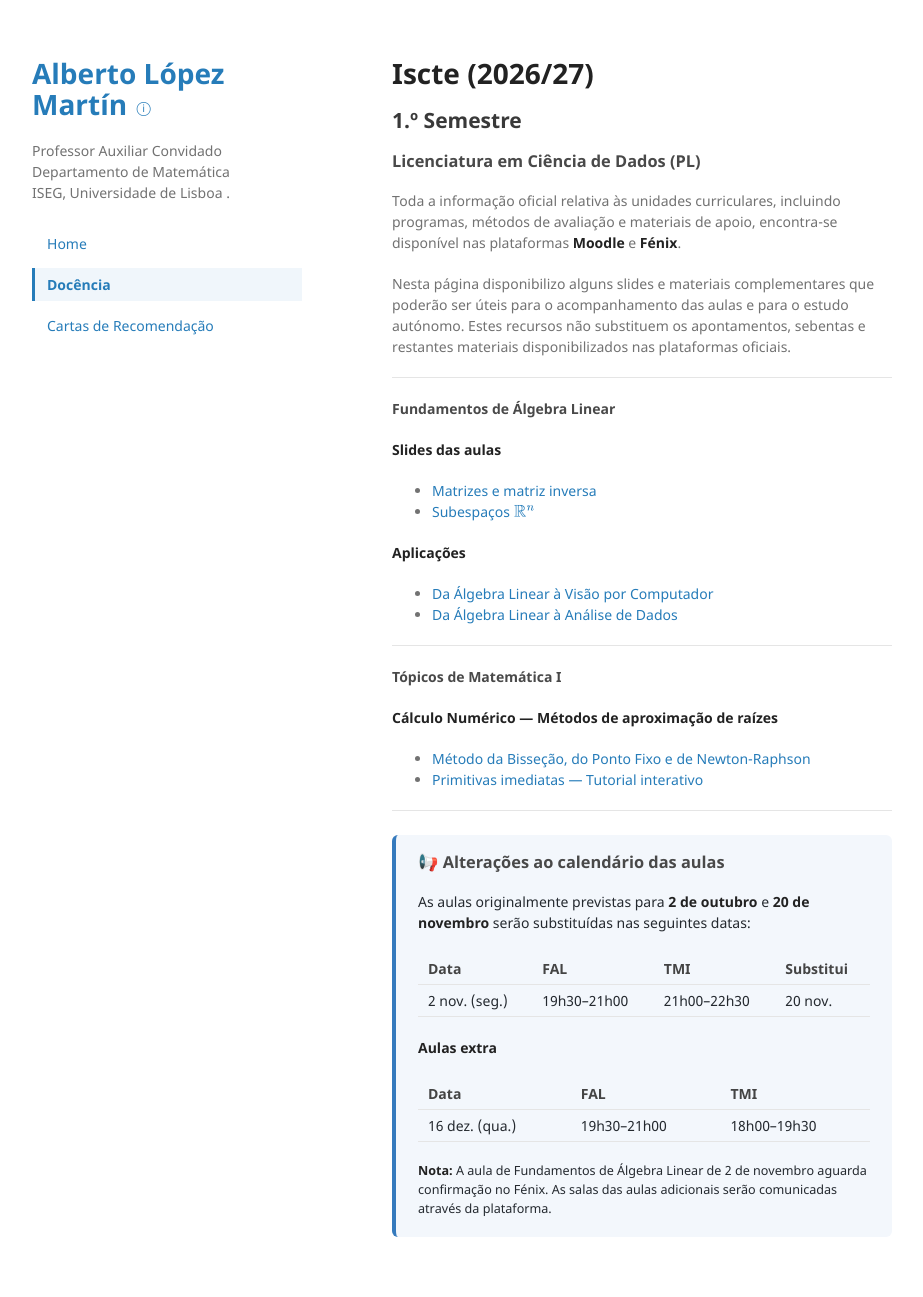
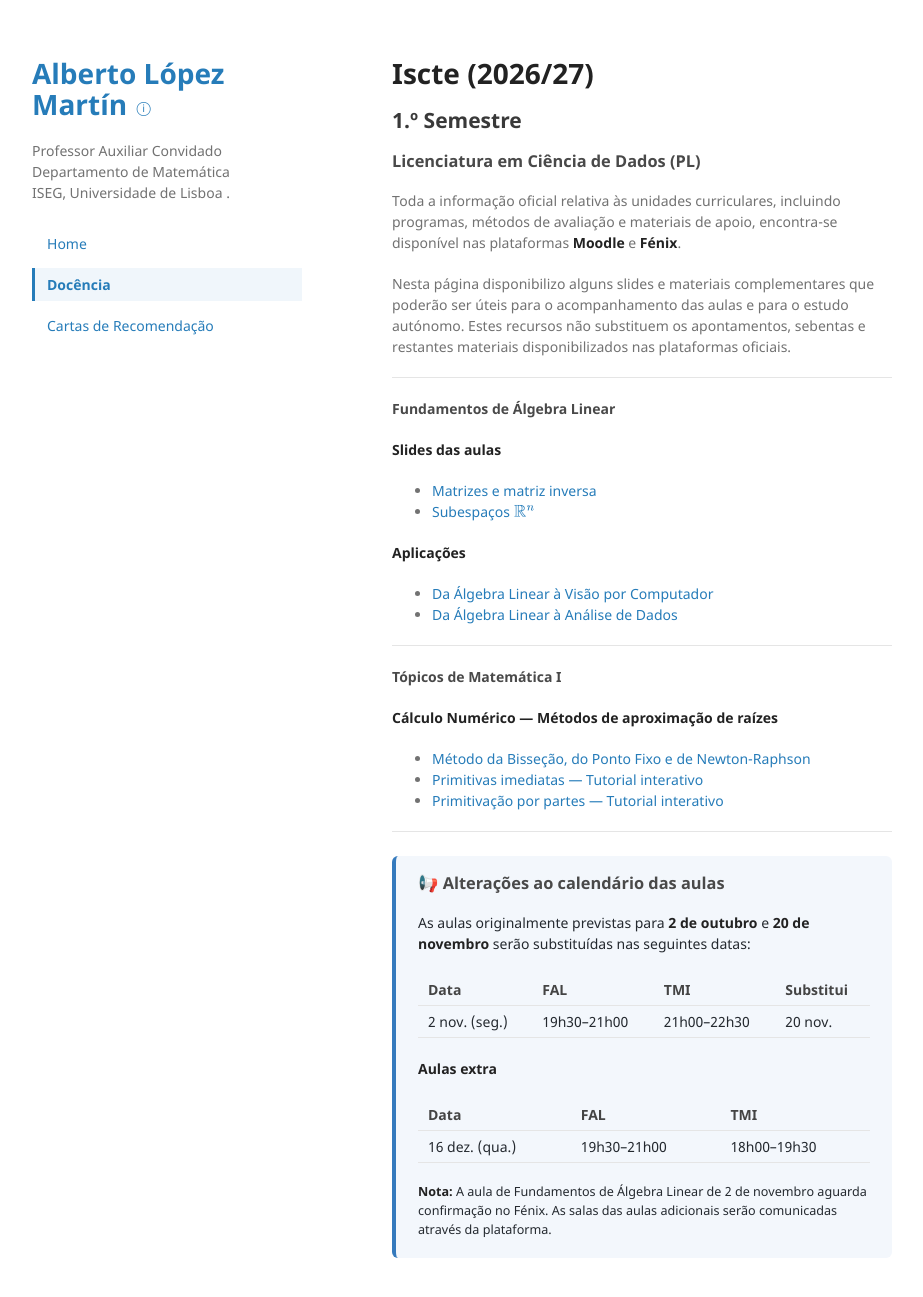
Before and after one commit to alopzmartin/alopzmartin.github.io, a Jekyll site: the page built from teaching/index.md, in a window 1280 px wide and 1332 px high. Shown: the top 1297 px of the window, without its empty margins (178-1101 px from the left). Built offline with Jekyll 4.4.1, drawn with Linux system fonts in a browser that asks for light colours.

Commit message:
Update index.md

```diff
--- a/teaching/index.md
+++ b/teaching/index.md
@@ -35,7 +35,9 @@ Nesta página disponibilizo alguns slides e materiais complementares que poderã
 **Cálculo Numérico — Métodos de aproximação de raízes**
 
 - [Método da Bisseção, do Ponto Fixo e de Newton-Raphson]({{ '/teaching/slides/Metodos_Bissecao_Ponto_Fixo_Newton.pdf' | relative_url }})
-- [Primitivas imediatas — Tutorial interativo]({{ '/teaching/primitivas.html' | relative_url }})
+- [Primitivas imediatas — Tutorial interativo]({{ '/teaching/primitivas/' | relative_url }})
+- [Primitivação por partes — Tutorial interativo]({{ '/teaching/primitivas-por-partes/' | relative_url }})
+
 
 ---
 
```
